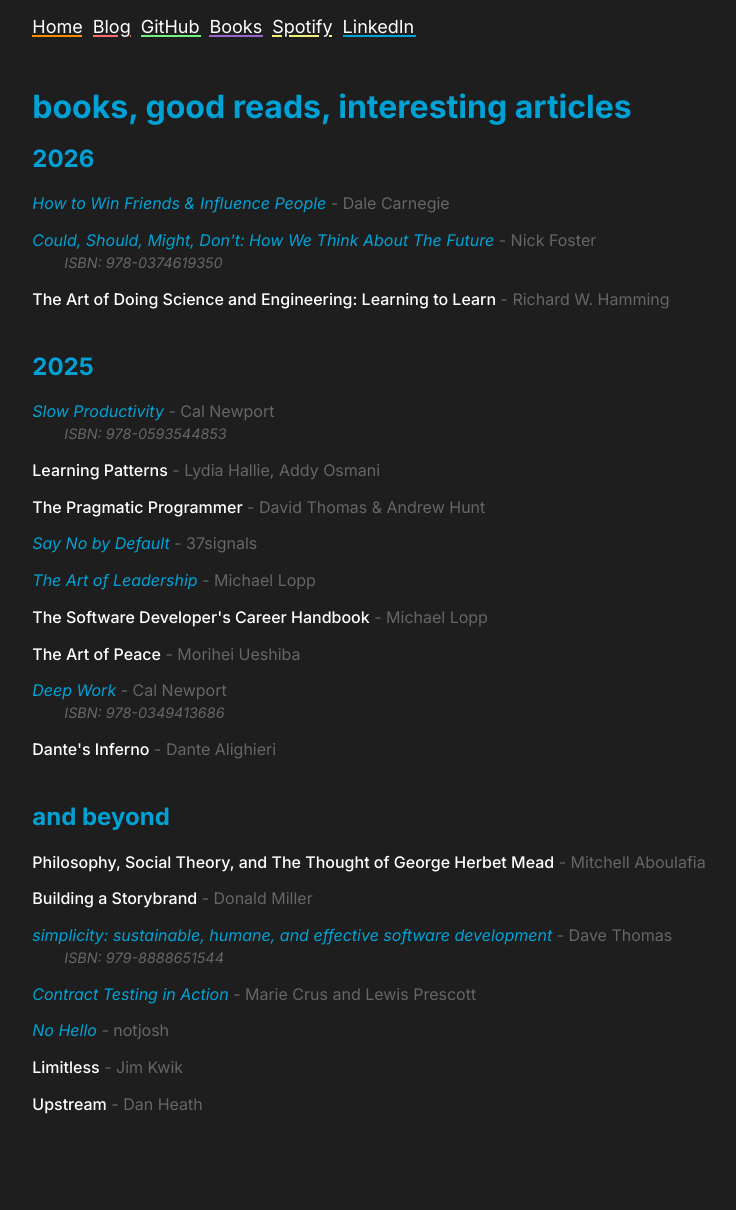
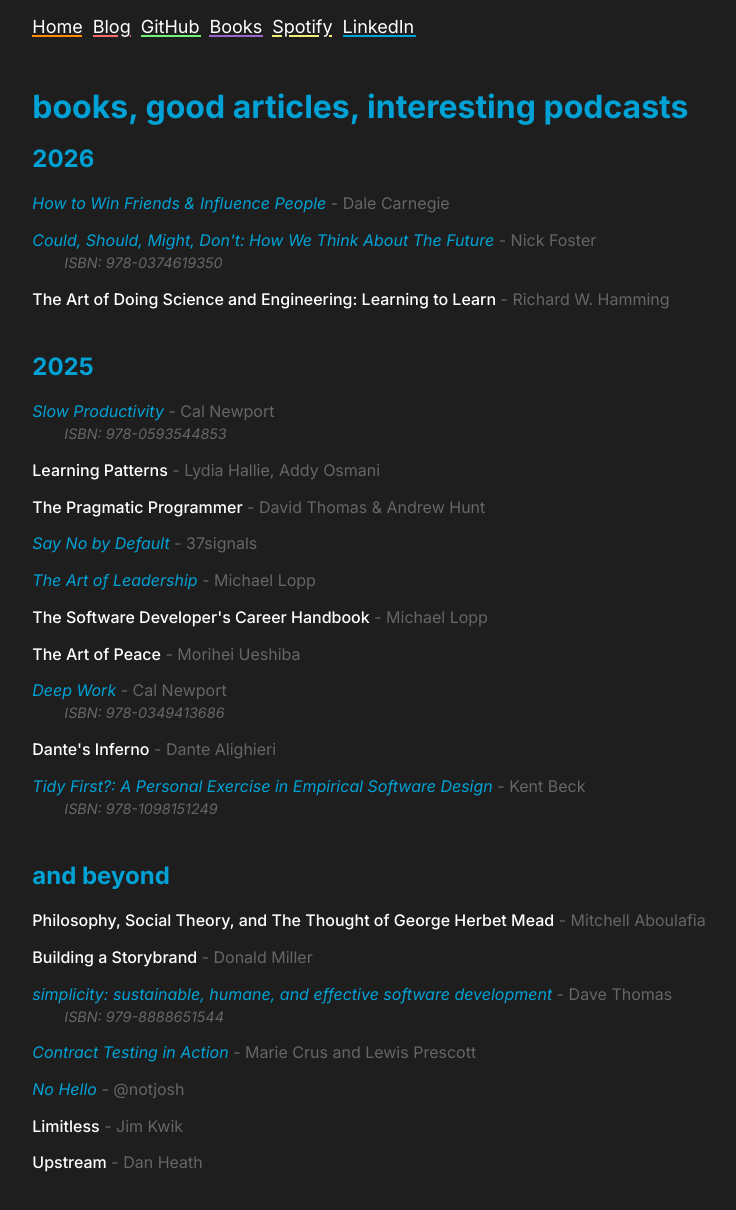
Before and after one commit to NickTheWilder/website, a Next.js app: page /books in a window 1280 px wide. Shown: the top 1210 px of the page, without its empty margins (271-1007 px from the left). Before the commit the page ends 1154 px from the top, so only its background shows below. Built offline with nearby package versions, Linux system fonts and the light colour scheme; a web font is replaced by a local one.

Commit message:
forgot about kent

```diff
--- a/src/app/books/page.tsx
+++ b/src/app/books/page.tsx
@@ -44,6 +44,7 @@
             { title: "The Art of Peace", author: "Morihei Ueshiba" },
             { title: "Deep Work", author: "Cal Newport", isbn: "978-0349413686", url: "https://www.goodreads.com/book/show/25744928-deep-work" },
             { title: "Dante's Inferno", author: "Dante Alighieri" },
+            { title: "Tidy First?: A Personal Exercise in Empirical Software Design", author: "Kent Beck", url: "https://www.goodreads.com/book/show/171691901-tidy-first", isbn: "978-1098151249" },
         ],
     },
     {
@@ -53,7 +54,7 @@
             { title: "Building a Storybrand", author: "Donald Miller" },
             { title: "simplicity: sustainable, humane, and effective software development ", author: "Dave Thomas", isbn: "979-8888651544", url: "https://www.goodreads.com/book/show/229268652-simplicity" },
             { title: "Contract Testing in Action", author: "Marie Crus and Lewis Prescott", url: "/blog/contract-testing" },
-            { title: "No Hello", author: "notjosh", url: "https://nohello.net/en/" },
+            { title: "No Hello", author: "@notjosh", url: "https://nohello.net/en/" },
             { title: "Limitless", author: "Jim Kwik" },
             { title: "Upstream", author: "Dan Heath" },
         ],
@@ -65,7 +66,7 @@
         <div style={{ display: "block" }}>
             <Header />
             <main className={styles.container}>
-                <h1 className={styles.title}>books, good reads, interesting articles</h1>
+                <h1 className={styles.title}>books, good articles, interesting podcasts</h1>
                 {booksByYear.map(({ year, books }) => (
                     <section key={year} className={styles.yearSection}>
                         <h2 className={styles.year}>{year}</h2>
```
